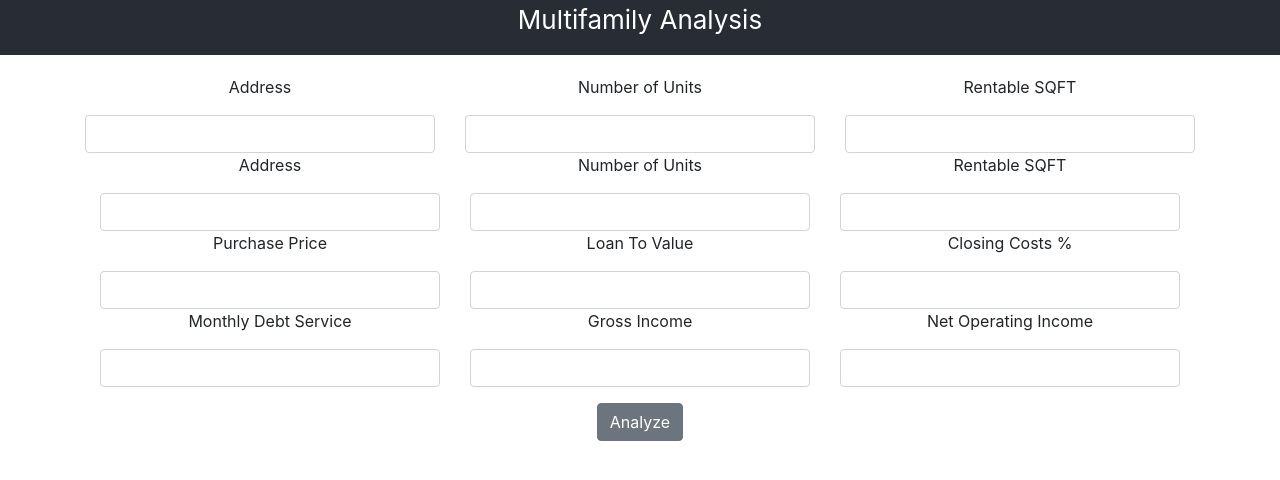
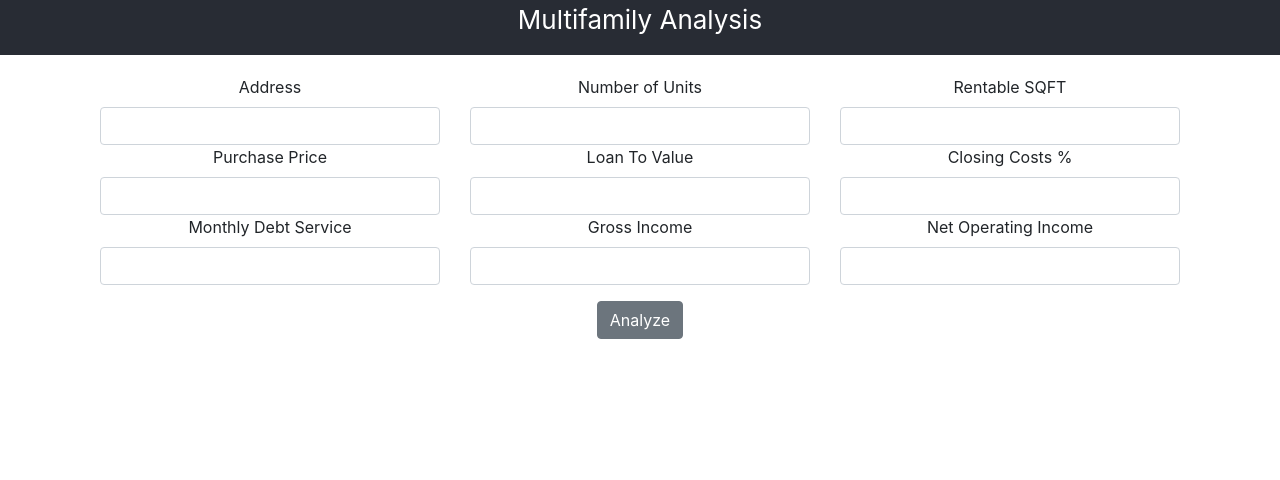
Before and after one commit to synapticsynergy/multifamilyAnalysis, a React (Create React App) app in the folder client/: page / in a window 1280 px wide. Shown: the top 480 px of the page. Built offline with nearby package versions, Linux system fonts and the light colour scheme.

Commit message:
Clean input number

```diff
--- a/client/src/Containers/PropertyInput/PropertyInput.js
+++ b/client/src/Containers/PropertyInput/PropertyInput.js
@@ -19,38 +19,11 @@ function PropertyInput() {
         <Col>
           <Form>
             <FormGroup>
-              <Row>
-                <Col>
-                  <div>
-                    <p>Address</p>
-                  </div>
-                  <div>
-                    <Input type="text" />
-                  </div>
-                </Col>
-                <Col>
-                  <div>
-                    <p>Number of Units</p>
-                  </div>
-                  <div>
-                    <Input type="text" />
-                  </div>
-                </Col>
-                <Col>
-                  <div>
-                    <p>Rentable SQFT</p>
-                  </div>
-                  <div>
-                    <Input type="text" />
-                  </div>
-                </Col>
-              </Row>
-
               <Container>
                 <Row>
                   <Col>
                     <div>
-                      <p>Address</p>
+                      <Label>Address</Label>
                     </div>
                     <div>
                       <Input type="text" />
@@ -58,7 +31,7 @@ function PropertyInput() {
                   </Col>
                   <Col>
                     <div>
-                      <p>Number of Units</p>
+                      <Label>Number of Units</Label>
                     </div>
                     <div>
                       <Input type="text" />
@@ -66,7 +39,7 @@ function PropertyInput() {
                   </Col>
                   <Col>
                     <div>
-                      <p>Rentable SQFT</p>
+                      <Label>Rentable SQFT</Label>
                     </div>
                     <div>
                       <Input type="text" />
@@ -76,7 +49,7 @@ function PropertyInput() {
                 <Row>
                   <Col>
                     <div>
-                      <p>Purchase Price</p>
+                      <Label>Purchase Price</Label>
                     </div>
                     <div>
                       <Input type="text" />
@@ -84,7 +57,7 @@ function PropertyInput() {
                   </Col>
                   <Col>
                     <div>
-                      <p>Loan To Value</p>
+                      <Label>Loan To Value</Label>
                     </div>
                     <div>
                       <Input type="text" />
@@ -92,7 +65,7 @@ function PropertyInput() {
                   </Col>
                   <Col>
                     <div>
-                      <p>Closing Costs %</p>
+                      <Label>Closing Costs %</Label>
                     </div>
                     <div>
                       <Input type="text" />
@@ -102,7 +75,7 @@ function PropertyInput() {
                 <Row>
                   <Col>
                     <div>
-                      <p>Monthly Debt Service</p>
+                      <Label>Monthly Debt Service</Label>
                     </div>
                     <div>
                       <Input type="text" />
@@ -110,7 +83,7 @@ function PropertyInput() {
                   </Col>
                   <Col>
                     <div>
-                      <p>Gross Income</p>
+                      <Label>Gross Income</Label>
                     </div>
                     <div>
                       <Input type="text" />
@@ -118,7 +91,7 @@ function PropertyInput() {
                   </Col>
                   <Col>
                     <div>
-                      <p>Net Operating Income</p>
+                      <Label>Net Operating Income</Label>
                     </div>
                     <div>
                       <Input type="text" />
```
